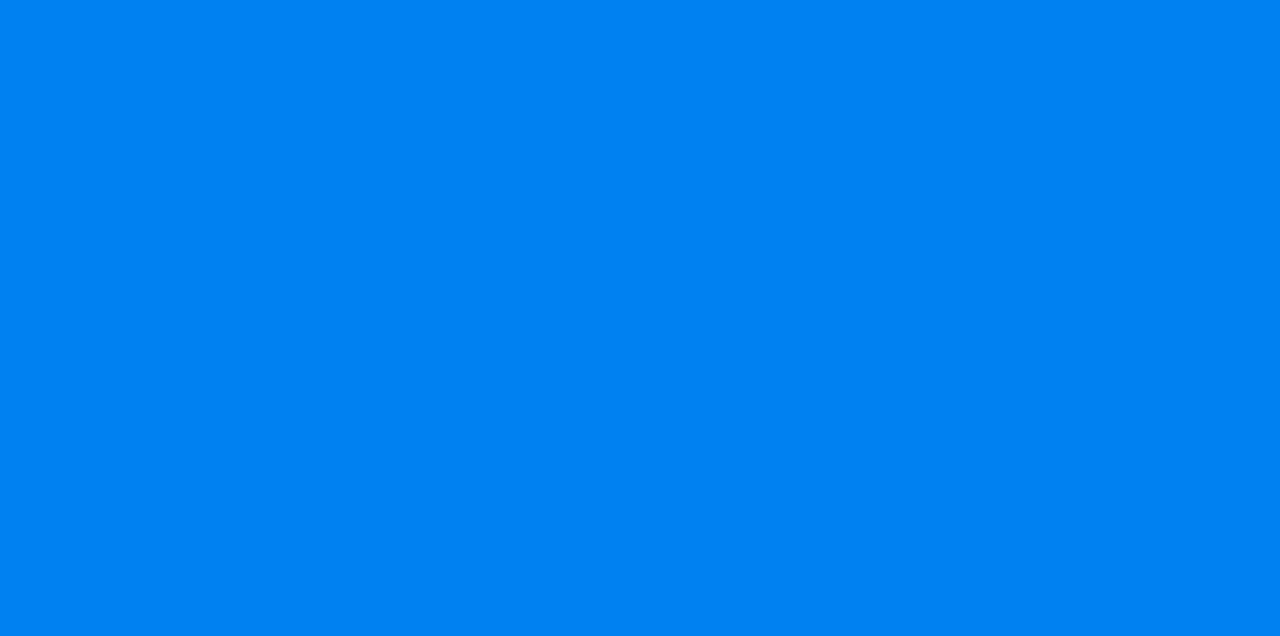
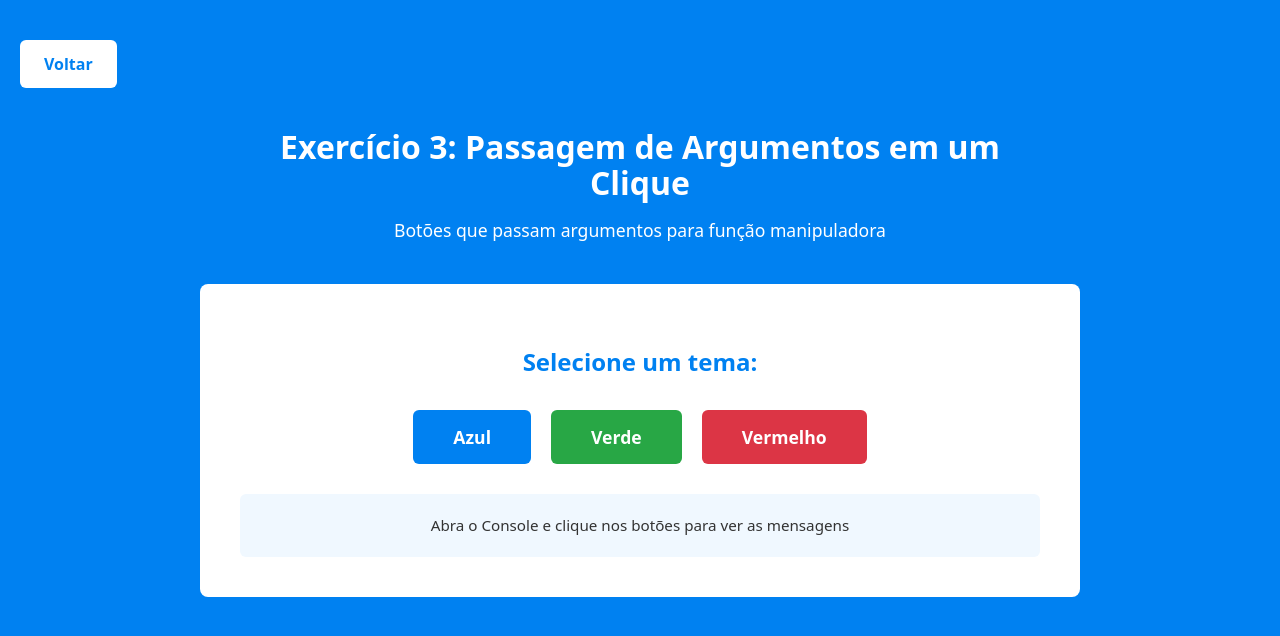
Before and after one commit to thiagoperest/desenvolvimento-react-DR4_TP1, a React (Vite) app: page /exercicio-3 in a window 1280 px wide. Before the commit this address had no page. Shown: the top 636 px of the page. Built offline with nearby package versions, Linux system fonts and the light colour scheme.

Commit message:
feat: add exercício 3

```diff
--- a/src/App.jsx
+++ b/src/App.jsx
@@ -2,6 +2,7 @@ import { BrowserRouter as Router, Routes, Route } from 'react-router-dom'
 import Home from './pages/Home'
 import Exercicio1 from './pages/Exercicio1'
 import Exercicio2 from './pages/Exercicio2'
+import Exercicio3 from './pages/Exercicio3'
 import './App.css'
 
 export default function App() {
@@ -11,6 +12,7 @@ export default function App() {
         <Route path="/" element={<Home />} />
         <Route path="/exercicio-1" element={<Exercicio1 />} />
         <Route path="/exercicio-2" element={<Exercicio2 />} />
+        <Route path="/exercicio-3" element={<Exercicio3 />} />
       </Routes>
     </Router>
   )
--- /dev/null
+++ b/src/pages/Exercicio3.css
@@ -0,0 +1,87 @@
+.exercicio-container {
+  background-color: #0081f1;
+  min-height: 100vh;
+  padding: 40px 20px;
+}
+
+.header {
+  text-align: center;
+  margin-bottom: 40px;
+  max-width: 800px;
+  margin-left: auto;
+  margin-right: auto;
+}
+
+.header h1 {
+  font-size: 2rem;
+  color: white;
+  margin-bottom: 10px;
+}
+
+.header p {
+  font-size: 1.1rem;
+  color: white;
+}
+
+.botoes-container {
+  background: white;
+  padding: 40px;
+  border-radius: 8px;
+  max-width: 800px;
+  margin: 0 auto;
+  text-align: center;
+}
+
+.botoes-container h2 {
+  font-size: 1.5rem;
+  color: #0081f1;
+  margin-bottom: 30px;
+}
+
+.botoes-grupo {
+  display: flex;
+  gap: 20px;
+  justify-content: center;
+  flex-wrap: wrap;
+  margin-bottom: 30px;
+}
+
+.btn {
+  padding: 15px 40px;
+  font-size: 1.1rem;
+  border: none;
+  border-radius: 6px;
+  cursor: pointer;
+  font-weight: 600;
+  color: white;
+  transition: opacity 0.3s ease;
+}
+
+.btn:hover {
+  opacity: 0.85;
+}
+
+.btn-azul {
+  background: #0081f1;
+}
+
+.btn-verde {
+  background: #28a745;
+}
+
+.btn-vermelho {
+  background: #dc3545;
+}
+
+.instrucao {
+  padding: 20px;
+  background: #f0f8ff;
+  border-radius: 6px;
+  margin-top: 20px;
+}
+
+.instrucao p {
+  margin: 0;
+  color: #333;
+  font-size: 0.95rem;
+}
--- /dev/null
+++ b/src/pages/Exercicio3.jsx
@@ -0,0 +1,56 @@
+import BotaoVoltar from '../components/BotaoVoltar'
+import './Exercicio3.css'
+
+export default function Exercicio3() {
+
+  function handleMudarTema(cor) {
+    console.log(`Novo tema selecionado: ${cor}`)
+  }
+
+  // Por que usar Arrow Function?
+  // Se usarmos onClick={handleMudarTema('Azul')}, a função seria executada
+  // IMEDIATAMENTE durante a renderização, não no clique.
+  // A Arrow Function (() => handleMudarTema('Azul')) cria uma nova função
+  // que só será executada quando o botão for clicado.
+
+  return (
+    <div className="exercicio-container">
+      <BotaoVoltar />
+
+      <div className="header">
+        <h1>Exercício 3: Passagem de Argumentos em um Clique</h1>
+        <p>Botões que passam argumentos para função manipuladora</p>
+      </div>
+
+      <div className="botoes-container">
+        <h2>Selecione um tema:</h2>
+        <div className="botoes-grupo">
+          <button
+            className="btn btn-azul"
+            onClick={() => handleMudarTema('Azul')}
+          >
+            Azul
+          </button>
+
+          <button
+            className="btn btn-verde"
+            onClick={() => handleMudarTema('Verde')}
+          >
+            Verde
+          </button>
+
+          <button
+            className="btn btn-vermelho"
+            onClick={() => handleMudarTema('Vermelho')}
+          >
+            Vermelho
+          </button>
+        </div>
+
+        <div className="instrucao">
+          <p>Abra o Console e clique nos botões para ver as mensagens</p>
+        </div>
+      </div>
+    </div>
+  )
+}
--- a/src/pages/Home.jsx
+++ b/src/pages/Home.jsx
@@ -14,6 +14,12 @@ export default function Home() {
       titulo: 'Formulário Controlado e Mudança de Estado',
       descricao: 'Textarea controlado com contador de caracteres',
       rota: '/exercicio-2'
+    },
+    {
+      id: 3,
+      titulo: 'Passagem de Argumentos em um Clique',
+      descricao: 'Botões que passam argumentos para função manipuladora',
+      rota: '/exercicio-3'
     }
   ]
 
```
